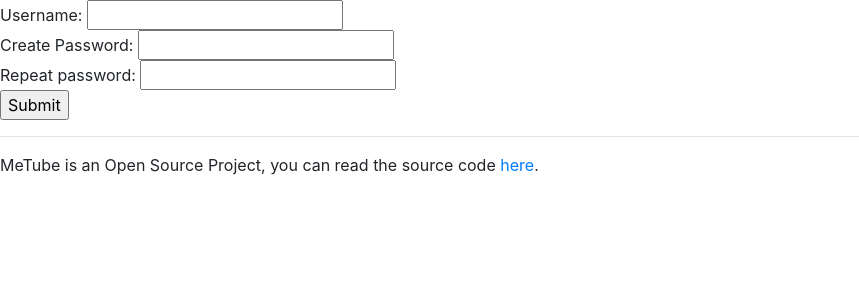
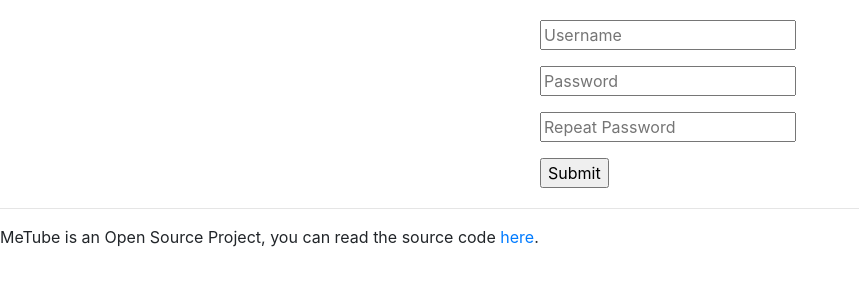
Before and after one commit to reginaldFerland/4620_MeTube, a PHP site: page /register.php in a window 1280 px wide. Shown: the part 56-356 px from the top of the page, without its empty margins (0-859 px from the left). Run offline with PHP 8.4, Linux system fonts and the light colour scheme.

Commit message:
updated register

```diff
--- a/register.php
+++ b/register.php
@@ -33,11 +33,19 @@ if(isset($_POST['submit'])) {
 }
 
 ?>
-<form action="register.php" method="post">
-	Username: <input type="text" name="username"> <br>
-	Create Password: <input  type="password" name="passowrd1"> <br>
-	Repeat password: <input type="password" name="passowrd2"> <br>
-	<input name="submit" type="submit" value="Submit">
+<form action="register.php" method="post" style="max-width:200px; margin: 20px" class="mx-auto">
+  <div class="form-group">
+    <input type="text" name="username" placeholder="Username">
+  </div>
+  <div class="form-group">
+    <input  type="password" name="passowrd1" placeholder="Password">
+  </div>
+  <div class="form-group">
+    <input type="password" name="passowrd2" placeholder="Repeat Password">
+  </div>
+  <div class="form-group">
+    <input name="submit" type="submit" value="Submit">
+  </div>
 </form>
 
 <?php
```
